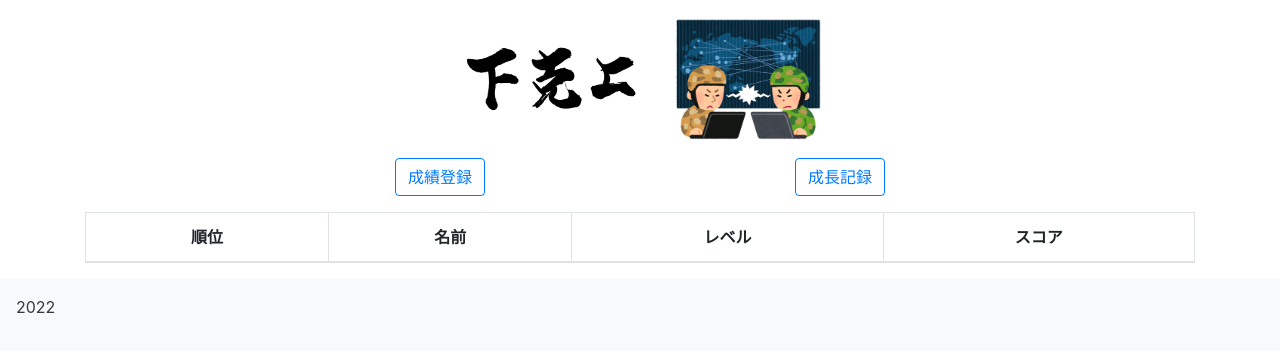
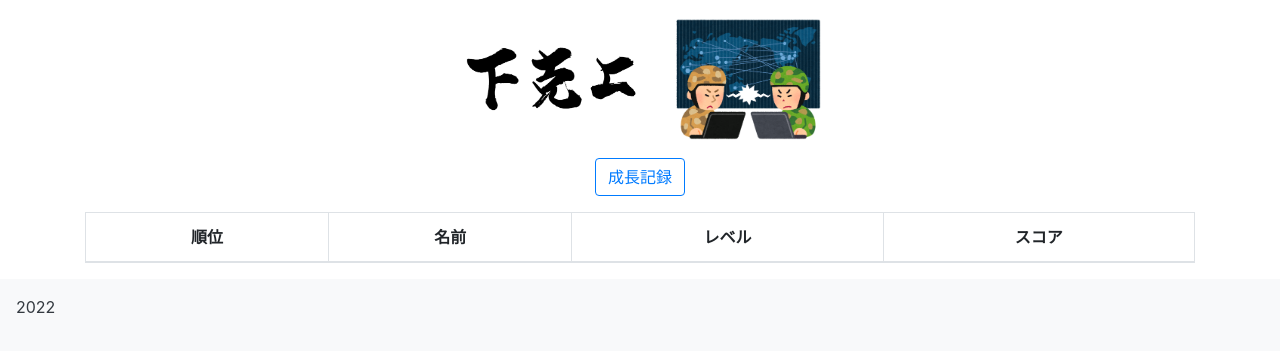
Before and after one commit to TachikawaAkebonochoClub/gekokujo, a Django app: page / in a window 1280 px wide. Shown: the top 352 px of the page. Run offline with Django 3.2, Linux system fonts and the light colour scheme; data that the repository does not hold is empty; some libraries are stand-ins or nearby versions.

Commit message:
ishii up 0628

```diff
--- a/code/gekokujo_app/templates/create.html
+++ b/code/gekokujo_app/templates/create.html
@@ -7,7 +7,7 @@
     <div class="form-group">
         {% csrf_token %}
         {% bootstrap_form scoretable %}
-        <!-- <button type='submit' class='btn btn-outline-primary'>登録</button> -->
+        <button type='submit' class='btn btn-outline-primary'>登録</button>
         <a href="{% url 'showRecords' %}" class='btn btn-outline-primary'>キャンセル</a>
     </div>
 </form>
--- a/code/gekokujo_app/templates/records.html
+++ b/code/gekokujo_app/templates/records.html
@@ -6,8 +6,8 @@
         justify-content:space-evenly;
     </style>
     <div class="buttons mb-3">
-        <a href="{% url 'createRecord' %}" class='btn btn-outline-primary'>成績登録</a>
         <a href="{% url 'showHistory' %}" class='btn btn-outline-primary'>成長記録</a>
+        <!-- <a href="{% url 'createRecord' %}" class='btn btn-outline-primary'>成績登録</a> -->
     </div>
     <table class="table table-striped table table-bordered">
        <thead align="center">
```
